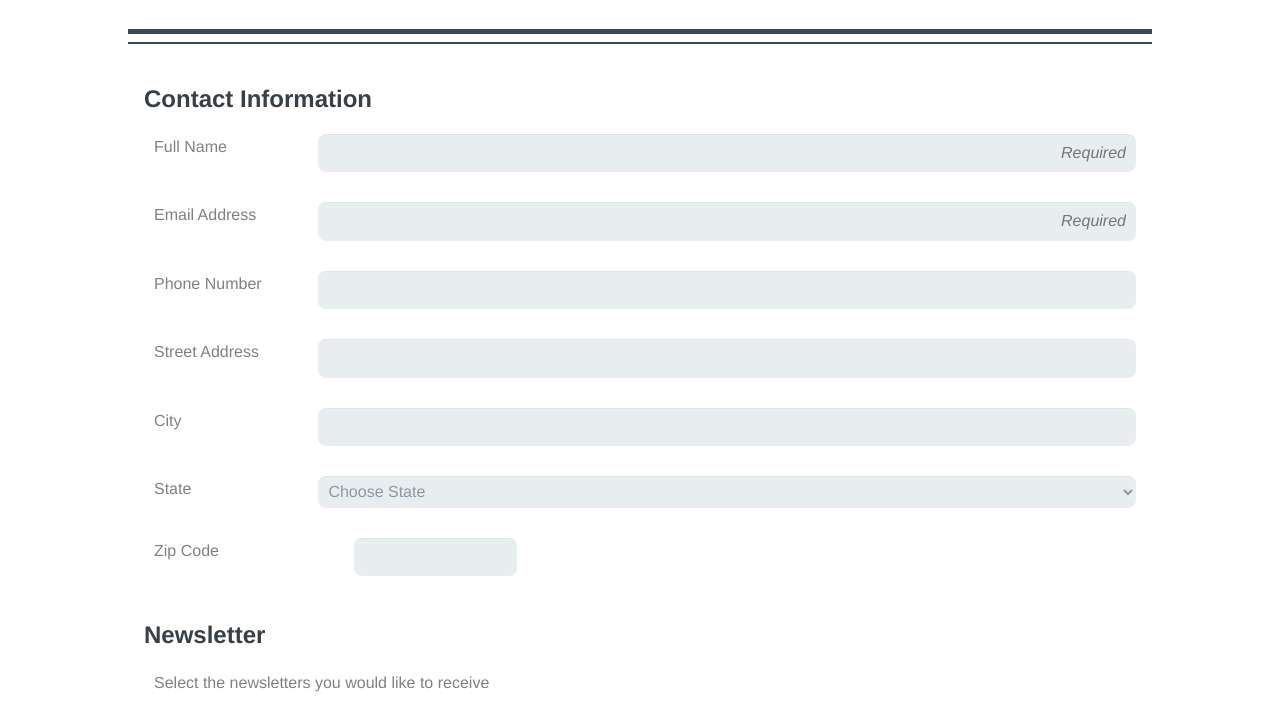
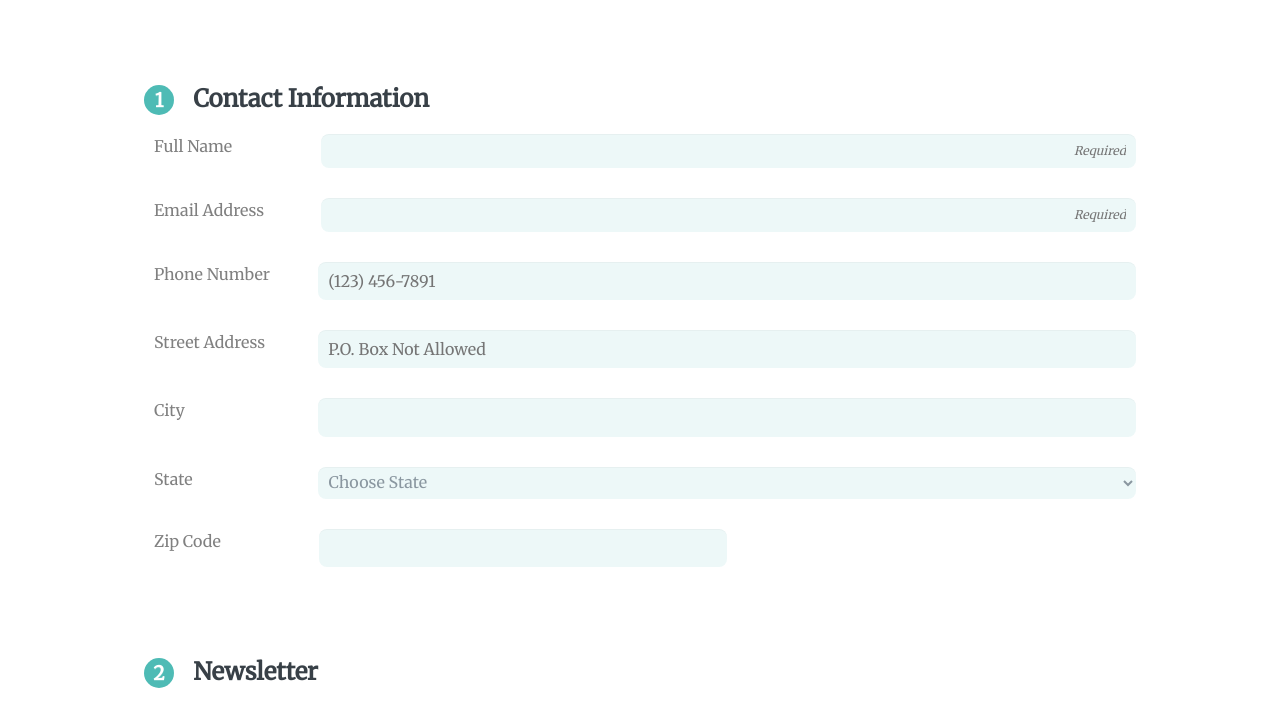
Before and after one commit to jordanleahy/Project-3, a plain HTML site: page index.html in a window 1280 px wide. Shown: the part 160-861 px from the top of the page. Drawn offline with Linux system fonts and the light colour scheme.

Commit message:
Code Check Before Submit

```diff
--- a/css/style.css
+++ b/css/style.css
@@ -6,7 +6,7 @@
 }
 
 body {
-  font-family: Helvetica, arial, sans-serif;
+  font-family:'Merriweather', serif;
   line-height: 1.6;
   color: #384047;
   font-size: 1em;
@@ -41,6 +41,10 @@
   text-align: center;
 }
 
+header {
+  text-align: center;
+}
+
 
 
 
@@ -58,19 +62,15 @@
 
  /* ---- Header ---- */
 
-header {
-  text-align: center;
-}
 
 .line{
-  width: 80%;
+  width: 85%;
   border: none;
   color: #374957;
-  background-color: #374957;
 }
 
 .heavy{
-  margin-top: 10px 0 0 0;
+  margin-top: 10px;
   height: 5px;
 }
 
@@ -92,7 +92,7 @@
 input[type="search"],
 input[type="tel"],
 select {
-  background: rgba(255,255,255,0.1);
+  background: rgba(177,58,73,1);
   border: none;
   font-size: 16px;
   height: auto;
@@ -100,11 +100,35 @@
   outline: 0;
   padding: 10px;
   width: 100%;
-  background-color: #e8eeef;
+  background-color: rgba(78,187,181,0.1);
   color: #8a97a0;
   box-shadow: 0 1px 0 rgba(0,0,0,0.03) inset;
   margin-bottom: 30px;
   border-radius: 8px;
+  transition: all .5s ease-out;
+}
+
+input[placeholder="Required"] {
+  text-align: right;
+  font-size: 12px;
+  font-style: italic;
+  margin-left: 4px;
+
+}
+
+input[placeholder="Required"]:valid {
+
+  background: url(../images/mark.png);
+  background-size: contain;
+  background-repeat: no-repeat;
+  background-position: left;
+  border: green 1px solid;
+}
+
+/*Add :focus states to the form for when a user clicks or tabs into a text field.*/
+input[type="text"]:focus {
+  outline: 0;
+  border: 1px solid #4EBBB5;
 }
 
 textarea {
@@ -123,18 +147,12 @@
   border-radius: 8px;
 }
 
-/** Question about size: When I size the text, the overbox shrinks **/
-input[placeholder="Required"] {
-  text-align: right;
-  font-size: 16px;
-  font-style: italic;
-
-}
 
 input[type="radio"],
 input[type="checkbox"] {
   margin: 5px 4px 5px 10px;
 }
+
 
 label {
   display: flex;
@@ -176,9 +194,27 @@
   margin-bottom: 10px;
 }
 
+.number {
+  background-color: #4EBBB5;
+  color: #fff;
+  height: 30px;
+  width: 30px;
+  display: inline-block;
+  font-size: 0.8em;
+  margin-right: 1em;
+  line-height: 30px;
+  text-align: center;
+  text-shadow: 0 1px 0 rgba(255,255,255,0.2);
+  border-radius: 100%;
+}
 
 #zipcode {
   width: 50%;
+}
+
+input[type="checkbox"]:active,
+input[type="radio"]:valid {
+  font-weight: bold;
 }
 
 @media (min-width: 768px) {
@@ -194,17 +230,19 @@
     justify-content: space-between;
   }
 
-
-/** Date: 2/23/18 Need Help Getting Zip code Label and Label Input flush with above **/
   div label {
     width: 200px;
   }
 
+  .zip {
+    width: 100%;
+    display: flex;
+    align-items: flex-start;
+  }
 
-  #zipcode {
-    width: 163px;
-    margin-right: auto;
-    align-self: flex-start;
+  .line {
+    width: 95%;
+    max-width: 1020px;
   }
 
 }
--- a/index.html
+++ b/index.html
@@ -3,6 +3,7 @@
   <head>
     <meta charset="utf-8">
     <title>Project 2: Forms</title>
+    <link href="https://fonts.googleapis.com/css?family=Merriweather" rel="stylesheet">
     <link rel="stylesheet" href="css/normalize.css">
     <link rel="stylesheet" href="css/style.css">
     <meta name="viewport" content="width=device-width, initial-scale=1">
@@ -19,25 +20,25 @@
       <form action="index.html" method="post">
 
         <fieldset>
-          <legend>Contact Information</legend>
+          <legend><span class="number">1</span>Contact Information</legend>
           <div>
             <label for="name">Full Name</label>
             <input type="text" id="name" name="user_name" placeholder="Required" Required>
           </div>
 
           <div>
-            <label for="email">Email Address</label>
-            <input type="email" id="email" name="user_email" placeholder="Required" Required>
+            <label for="emailaddress">Email Address</label>
+            <input type="email" id="emailaddress" name="user_email" placeholder="Required" Required>
           </div>
 
           <div>
             <label for="phone">Phone Number</label>
-            <input type="tel" id="phone" name="user_phone">
+            <input type="tel" id="phone" name="user_phone" placeholder="(123) 456-7891">
           </div>
 
           <div>
             <label for="address">Street Address</label>
-            <input type="text" id="address" name="user_address">
+            <input type="text" id="address" name="user_address" placeholder="P.O. Box Not Allowed">
           </div>
 
           <div>
@@ -105,13 +106,16 @@
 
           <div>
             <label for="zipcode">Zip Code</label>
-            <input type="number" id="zipcode" name="user_zipcode">
+            <div class="zip">
+              <input type="number" id="zipcode" name="user_zipcode">
+            </div>
           </div>
-
         </fieldset>
+        <hr class="line light">
+        <br>
 
         <fieldset>
-          <legend>Newsletter</legend>
+          <legend><span class="number">2</span>Newsletter</legend>
           <label>Select the newsletters you would like to receive</label>
           <input type="checkbox" id="html" value="html_interest" name="user_interest"> <label class="light" for="html">HTML News</label><br>
           <input type="checkbox" id="css" value="css_interest" name="user_interest"> <label class="light" for="css">CSS News</label><br>
```
Also changed, not shown: images/mark.png (added), 1 other file.
